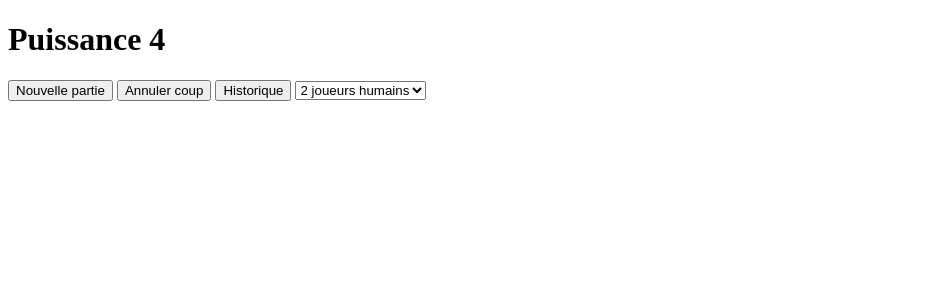
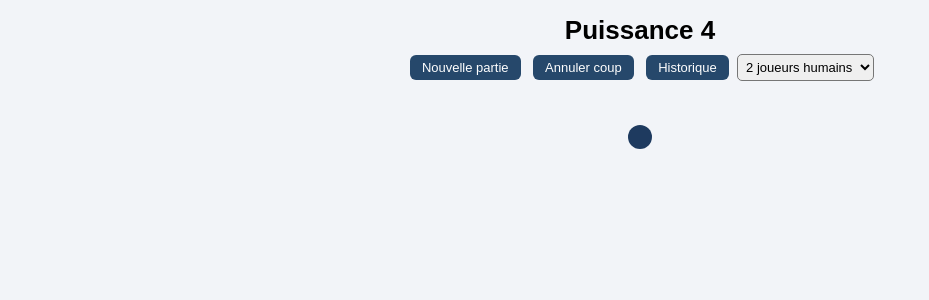
Before and after one commit to dacinebouhanik/connect4-site, a Flask app: page / in a window 1280 px wide. Shown: the top 300 px of the page, without its empty margins (0-929 px from the left). Run offline with Flask 3, Linux system fonts and the light colour scheme.

Commit message:
amelioration design interface + historique

```diff
--- a/PyPUIS4/static/style.css
+++ b/PyPUIS4/static/style.css
@@ -1,76 +1,143 @@
+body {
+    font-family: Arial, sans-serif;
+    background-color: #f2f4f8;
+    margin: 0;
+}
+
+/* ===== CONTENEUR GLOBAL ===== */
+
+body {
+    display: flex;
+    flex-direction: column;
+    align-items: center;
+}
+
+h1 {
+    margin: 15px 0 5px 0;
+    font-size: 26px;
+}
+
+/* ================= CONTROLS ================= */
+
+.controls {
+    margin-bottom: 10px;
+}
+
+select {
+    padding: 4px;
+    font-size: 13px;
+    border-radius: 5px;
+}
+
+/* ================= ZONE IA ================= */
+
+#zoneIA {
+    background: white;
+    padding: 12px;
+    margin: 10px 0;
+    border-radius: 10px;
+    box-shadow: 0 3px 10px rgba(0,0,0,0.08);
+    width: 500px;
+    max-width: 90%;
+}
+
+#zoneIA h3 {
+    margin-top: 0;
+}
+
+#zoneIA select,
+#zoneIA input {
+    padding: 4px;
+    margin: 3px;
+    border-radius: 5px;
+    font-size: 13px;
+}
+
+/* ================= PLATEAU ================= */
+
+#plateau {
+    display: grid;
+    gap: 4px;
+    justify-content: center;
+    margin: 15px auto;
+    padding: 12px;
+    background-color: #1e3a5f;
+    border-radius: 15px;
+    width: fit-content;
+    max-width: 95vw;
+}
+
+/* Case */
+.case {
+    width: 38px;      /* plus petit */
+    height: 38px;
+    background-color: white;
+    border-radius: 50%;
+    display: flex;
+    align-items: center;
+    justify-content: center;
+    font-size: 18px;
+    cursor: pointer;
+    transition: transform 0.1s;
+}
+
+.case:hover {
+    transform: scale(1.05);
+}
+
+.rouge { color: #d62828; }
+.jaune { color: #ffd60a; }
+
+/* ================= BOUTONS ================= */
+
+button {
+    padding: 5px 12px;
+    margin: 4px;
+    font-size: 13px;
+    cursor: pointer;
+    border-radius: 6px;
+    border: none;
+    background-color: #26486b;
+    color: white;
+    transition: 0.2s;
+}
+
+button:hover {
+    background-color: #3b5f86;
+}
+
+/* ================= INFO ================= */
+
+#info {
+    font-size: 15px;
+    margin: 8px;
+    font-weight: bold;
+}
+
+/* ================= SCORES MINIMAX ================= */
+
+#scoresMinimax {
+    margin-top: 8px;
+}
+
+#scoresMinimax div {
+    font-size: 12px;
+    color: #2f7d32;
+    font-weight: bold;
+}
+
 /* ================= HISTORIQUE ================= */
 
 #historique {
     background: white;
-    padding: 20px;
-    margin: 25px auto;
-    width: 700px;
-    max-width: 95%;
+    padding: 15px;
+    margin: 20px auto;
+    width: 600px;
+    max-width: 90%;
     border-radius: 12px;
     box-shadow: 0 4px 12px rgba(0,0,0,0.1);
 }
 
-/* Tableau */
-
-.table-historique {
-    width: 100%;
-    border-collapse: collapse;
-    margin-top: 15px;
-    font-size: 14px;
+#listeParties {
+    text-align: left;
 }
-
-/* Header */
-
-.table-historique th {
-    background-color: #1e3a5f;
-    color: white;
-    padding: 10px;
-    text-align: center;
-}
-
-/* Lignes */
-
-.table-historique td {
-    padding: 10px;
-    text-align: center;
-    border-bottom: 1px solid #e2e2e2;
-}
-
-/* Hover */
-
-.table-historique tr:hover {
-    background-color: #f5f7fb;
-}
-
-/* Bouton charger */
-
-.table-historique button {
-    padding: 5px 12px;
-    font-size: 13px;
-    background-color: #26486b;
-    color: white;
-    border: none;
-    border-radius: 6px;
-    cursor: pointer;
-}
-
-.table-historique button:hover {
-    background-color: #3b5f86;
-}
-
-/* Couleurs résultat */
-
-.resultat-rouge {
-    color: #d62828;
-    font-weight: bold;
-}
-
-.resultat-jaune {
-    color: #f1b000;
-    font-weight: bold;
-}
-
-.resultat-nul {
-    color: gray;
-    font-weight: bold;
-}
```
